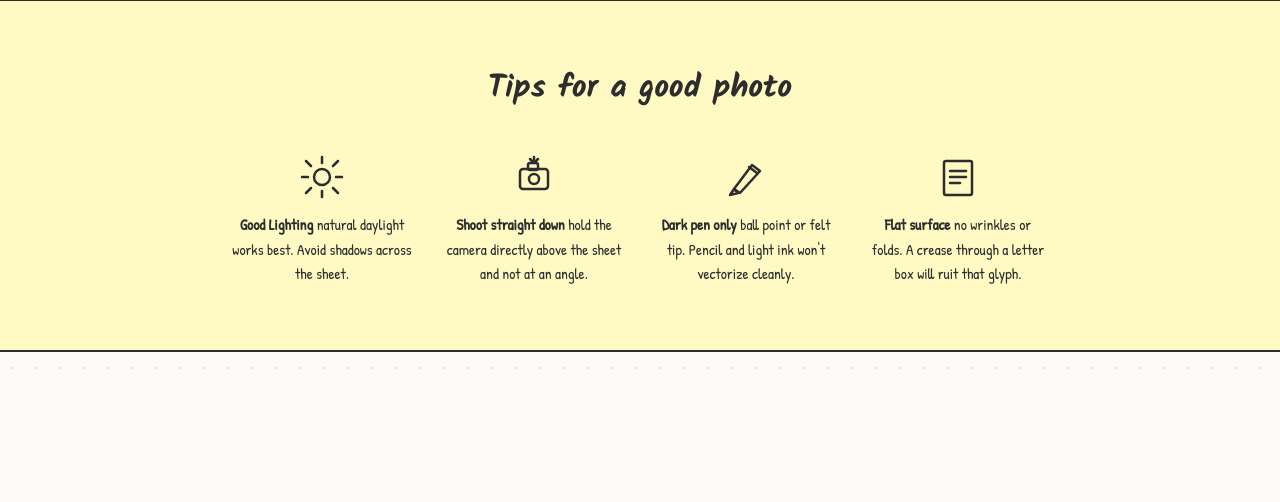
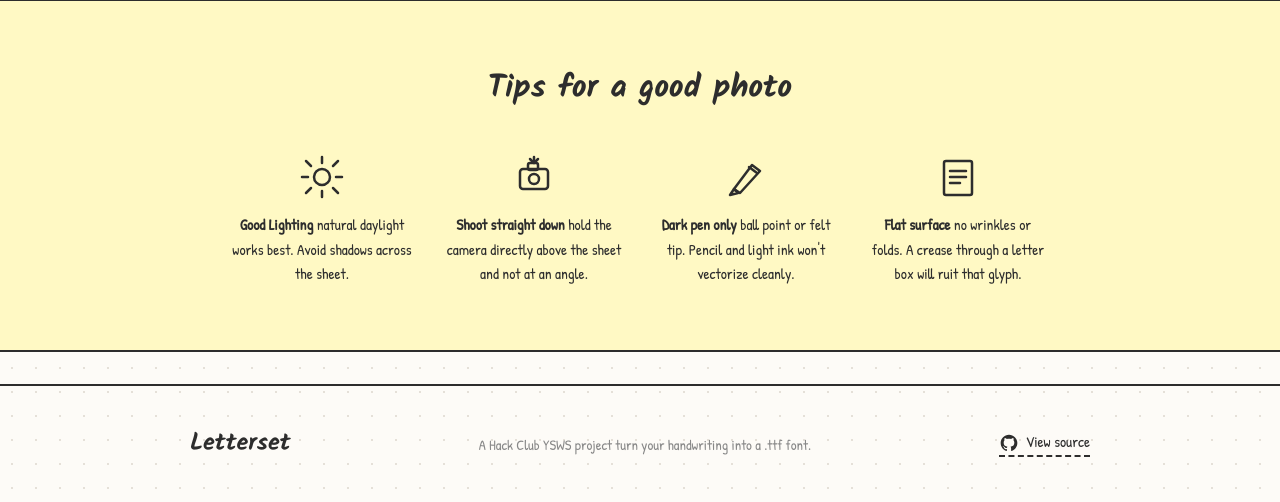
Before and after one commit to Rexaintreal/letterset, a Flask app: page / in a window 1280 px wide. Shown: the part 964-1466 px from the top of the page. Before the commit the page ends 1333 px from the top, so only its background shows below. Run offline with Flask 3, Linux system fonts and the light colour scheme; some libraries are stand-ins or nearby versions.

Commit message:
Finished index.html by adding footer

```diff
--- a/static/css/styles.css
+++ b/static/css/styles.css
@@ -197,3 +197,44 @@ body {
     display: block;
     margin: 0 auto 0.75rem;
 }
+
+.footer {
+    border-top: 2px solid #2d2d2d;
+    padding: 2.5rem 2.5rem;
+    margin-top: 2rem;
+}
+
+.footer-inner {
+    max-width: 900px;
+    margin: 0 auto;
+    display: flex;
+    align-items: center;
+    justify-content: space-between;
+    flex-wrap: wrap;
+    gap: 1rem;
+}
+
+.footer-sub {
+    font-size: 0.9rem;
+    color: #888;
+}
+
+.footer-link {
+    display: flex;
+    align-items: center;
+    gap: 0.4rem;
+    font-size: 0.95rem;
+    color: #2d2d2d;
+    text-decoration: none;
+    border-bottom: 2px dashed #2d2d2d;
+    padding-bottom: 1px;
+}
+
+.footer-link:hover {
+    color: #ff4d4d;
+    border-color: #ff4d4d;
+}
+
+.footer-link:hover svg path {
+    fill: #ff4d4d;
+}
--- a/templates/index.html
+++ b/templates/index.html
@@ -115,5 +115,17 @@
                 </div>
             </div>
         </section>
+        <footer class="footer">
+            <div class="footer-inner">
+                <span class="nav-logo">Letterset</span>
+                <p class="footer-sub">A Hack Club YSWS project turn your handwriting into a .ttf font.</p>
+                <a href="https://github.com/Rexaintreal/letterset" target="_blank" class="footer-link">
+                    <svg width="20" height="20" viewBox="0 0 24 24" fill="none" xmlns="http://www.w3.org/2000/svg">
+                        <path d="M12 2C6.48 2 2 6.48 2 12C2 16.42 4.87 20.17 8.84 21.5C9.34 21.59 9.5 21.27 9.5 21C9.5 20.77 9.5 20.14 9.5 19.31C6.73 19.91 6.14 17.97 6.14 17.97C5.68 16.81 5.03 16.5 5.03 16.5C4.12 15.88 5.1 15.9 5.1 15.9C6.1 15.97 6.63 16.93 6.63 16.93C7.5 18.45 8.97 18 9.54 17.76C9.63 17.11 9.89 16.67 10.17 16.42C7.95 16.17 5.62 15.31 5.62 11.5C5.62 10.39 6.01 9.48 6.65 8.77C6.55 8.52 6.2 7.5 6.75 6.15C6.75 6.15 7.59 5.88 9.5 7.17C10.29 6.95 11.15 6.84 12 6.84C12.85 6.84 13.71 6.95 14.5 7.17C16.41 5.88 17.25 6.15 17.25 6.15C17.8 7.5 17.45 8.52 17.35 8.77C17.99 9.48 18.38 10.39 18.38 11.5C18.38 15.32 16.04 16.16 13.81 16.41C14.17 16.72 14.5 17.33 14.5 18.26C14.5 19.6 14.5 20.68 14.5 21C14.5 21.27 14.66 21.59 15.17 21.5C19.14 20.17 22 16.42 22 12C22 6.48 17.52 2 12 2Z" fill="#2d2d2d"/>
+                    </svg>
+                    View source
+                </a>
+            </div>
+        </footer>
     </body>
 </html>
```
